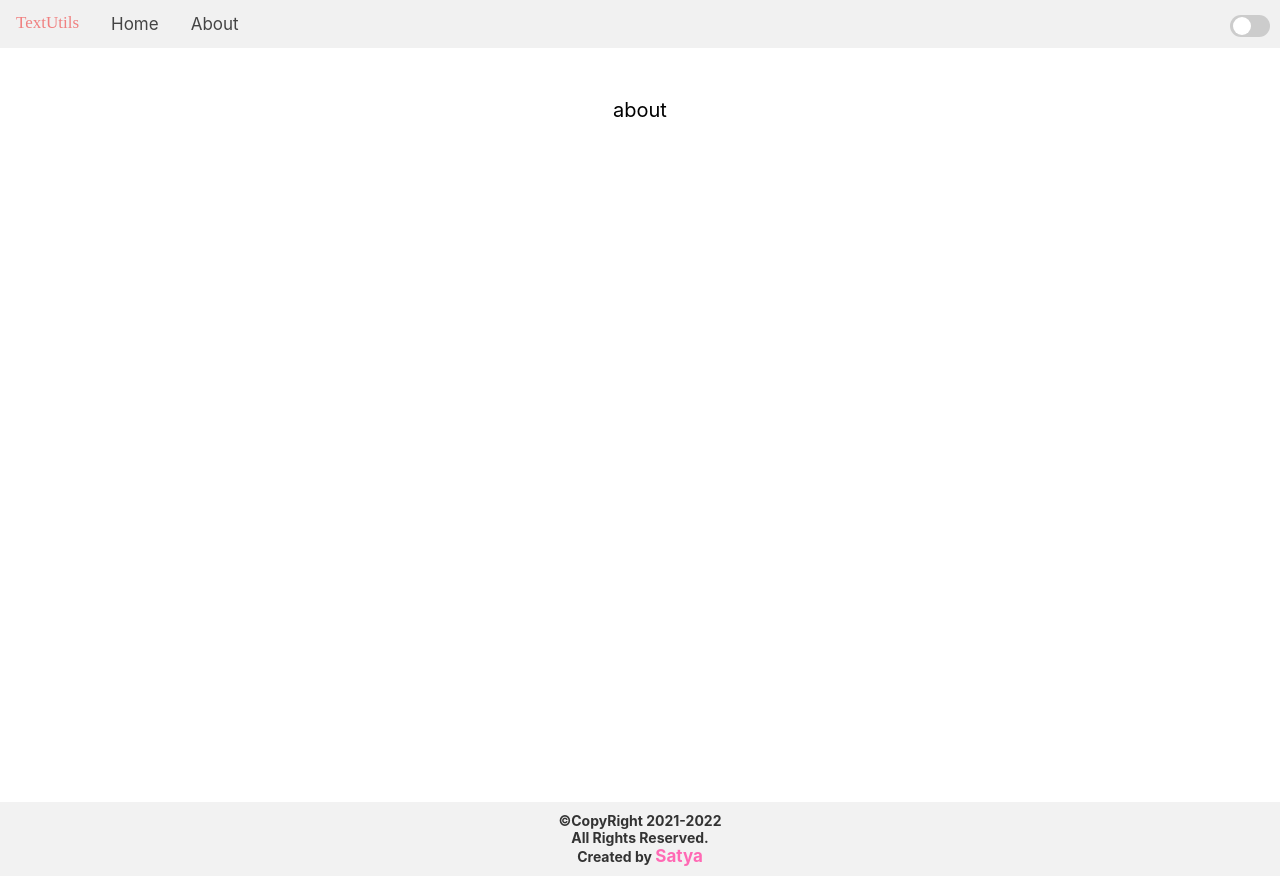
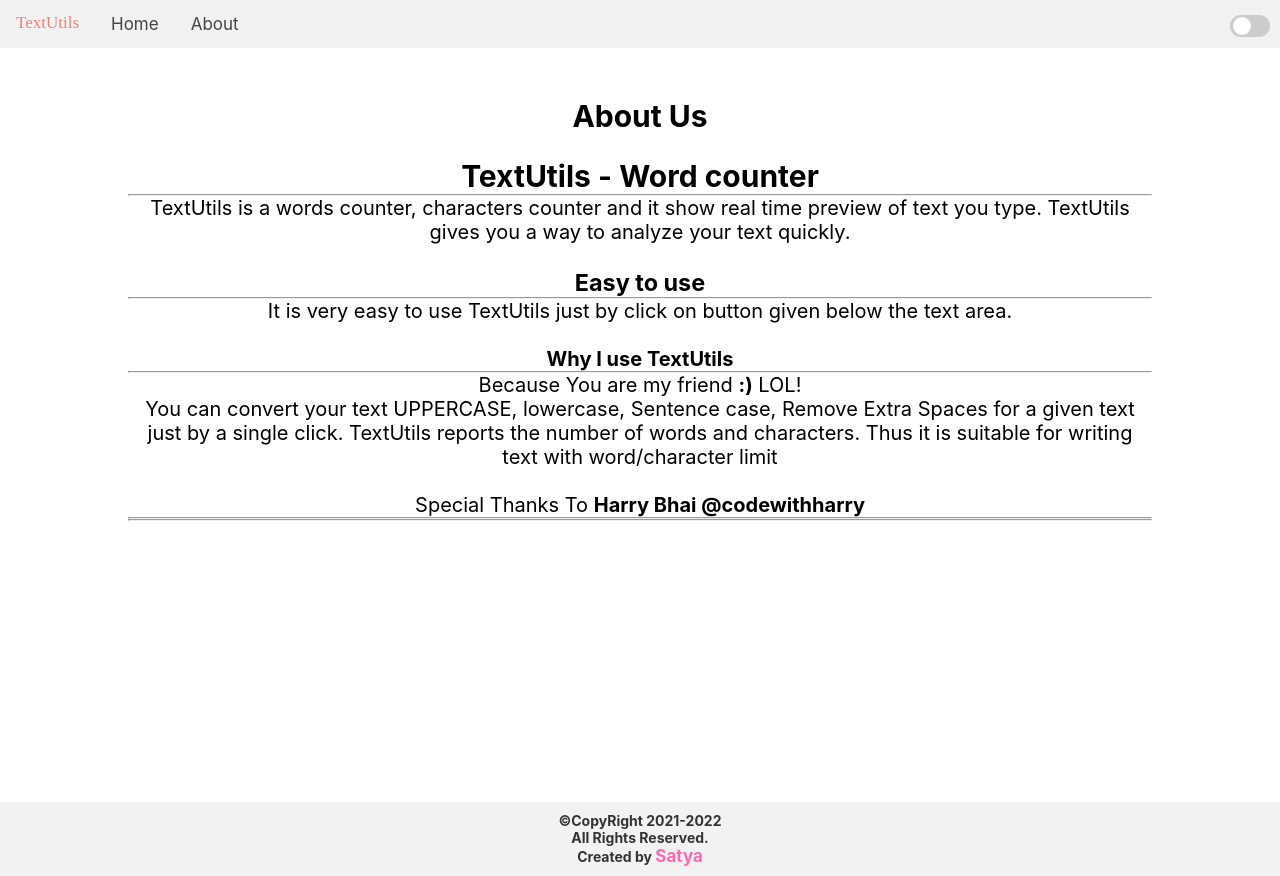
Before and after one commit to SatyaRaghu7/TextUtils-react, a React (Create React App) app: page /about in a window 1280 px wide. Built offline with nearby package versions, Linux system fonts and the light colour scheme.

Commit message:
fixed home about hide prlm in large screen and create a temporary about page

```diff
--- a/src/components/About.js
+++ b/src/components/About.js
@@ -4,7 +4,19 @@
 export default function About(props) {
     return (
         <div className={`aboutContainer aboutContainer-${props.mode}`}>
-            <p>about</p>
+            <div>
+                <h2>About Us</h2><br/>
+            </div>
+            <div>
+                <h2>TextUtils - Word counter</h2><hr/>
+                <p>TextUtils is a words counter, characters counter and it show real time preview of text you type. TextUtils gives you a way to analyze your text quickly.</p><br/>
+                <h3>Easy to use</h3><hr/>
+                <p>It is very easy to use TextUtils just by click on button given below the text area.</p><br/>
+                <h4>Why I use TextUtils</h4><hr/>
+                <p>Because You are my friend <strong>:)</strong> LOL!</p>
+                <p>You can convert your text UPPERCASE, lowercase, Sentence case, Remove Extra Spaces for a given text just by a single click. TextUtils reports the number of words and characters. Thus it is suitable for writing text with word/character limit</p><br/>
+                <p>Special Thanks To <b>Harry Bhai @codewithharry</b></p><hr/><hr/>
+            </div>
         </div>
     )
 }
--- a/src/components/Navbar.js
+++ b/src/components/Navbar.js
@@ -27,6 +27,8 @@
     }
 
     document.addEventListener('mouseup', function(e){
+        if (window.innerWidth<='700'){
+
             let navmenu = document.getElementById('nav').firstElementChild.children;
             let nav = document.getElementById('nav');
             let menuline = document.getElementById('nav').lastElementChild;
@@ -35,6 +37,7 @@
                 menuline.classList.remove('change');
                 for (let i = 1; i < navmenu.length; i++) {
                     navmenu[i].style.display = 'none';
+                }
             }
         }
     })
--- a/src/style/menulines.css
+++ b/src/style/menulines.css
@@ -7,7 +7,6 @@
     transition: 0.5s;
     width: 30px;
     height: 25px;
-    background-color: red;
 }
 
 .first, .second, .third{
```
Lines whose indentation alone changed are shown as unchanged.
